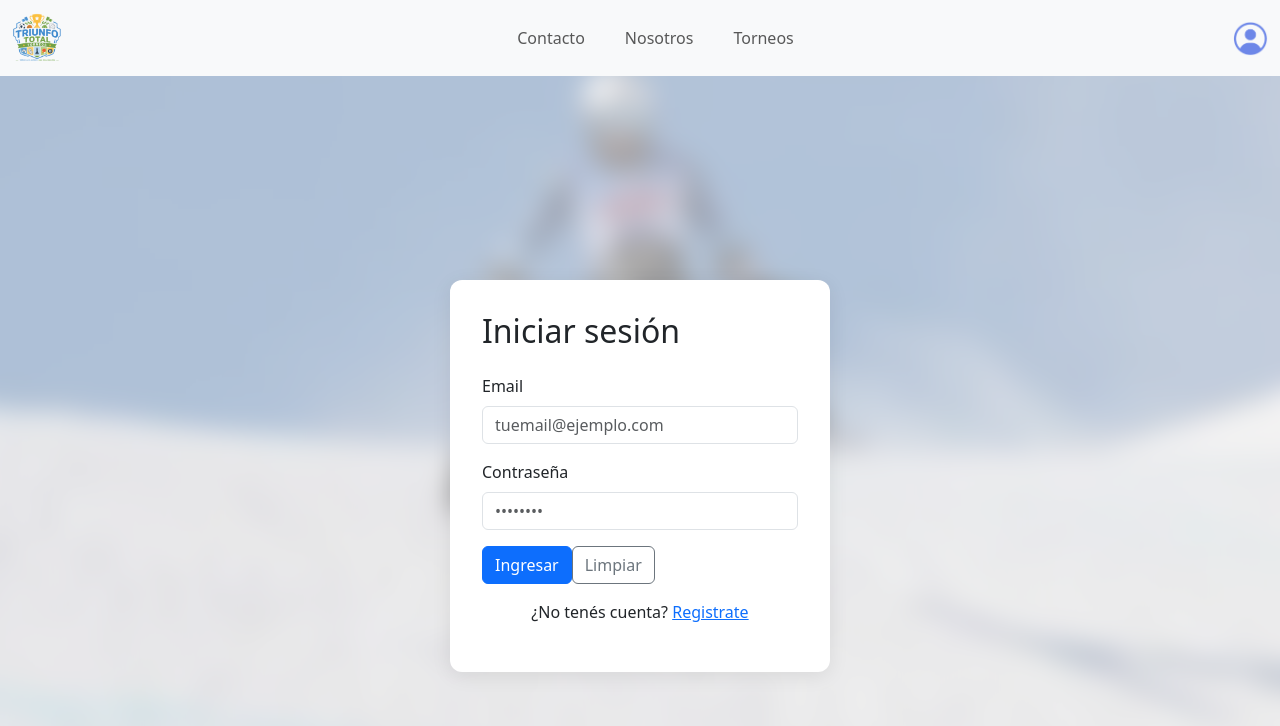
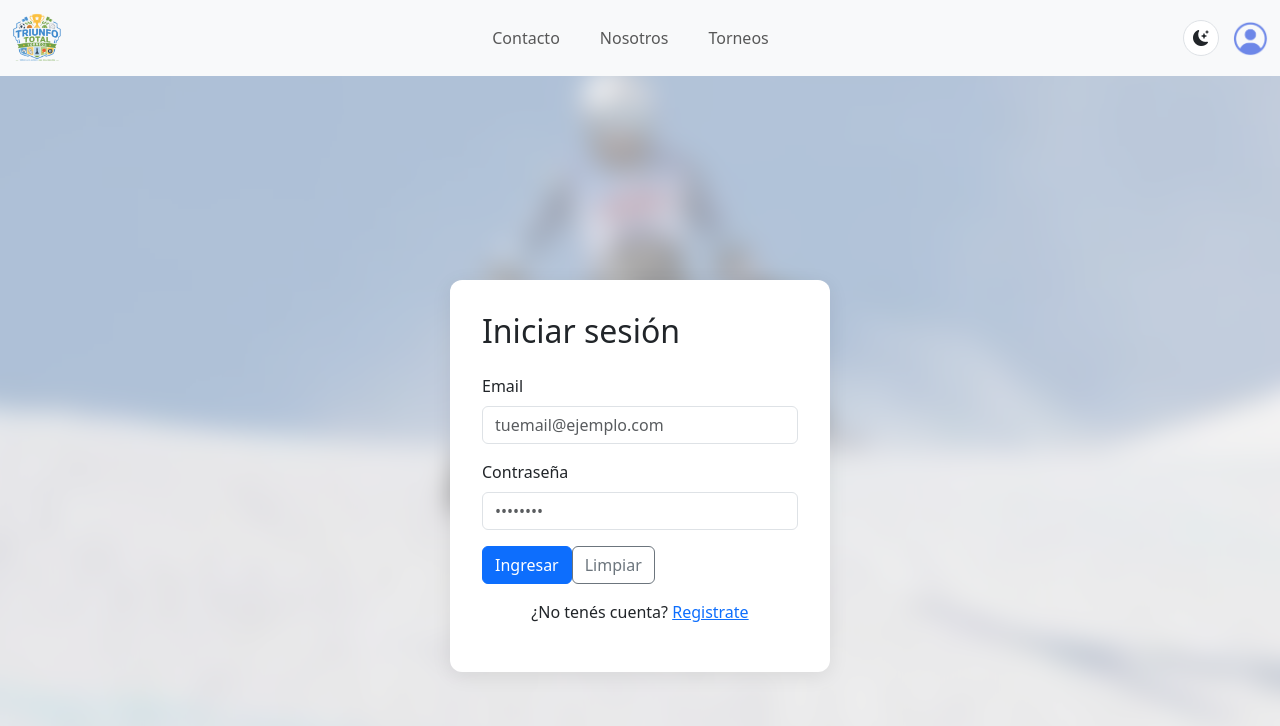
Before and after one commit to MicaelaChans/ByteCraft, a React (Vite) app in the folder TriunfoTotal/: page /login in a window 1280 px wide. Shown: the top 726 px of the page. Built offline with nearby package versions, Linux system fonts and the light colour scheme.

Commit message:
Modo claro/oscuro
Se agrega la función claro/oscuro en el navbar. (agregando una carpeta nueva con dos archivos(ThemeToggle.jsx y la carpeta Hooks, la cual tiene el archivo useTheme.js)) Tambien se modificó el archivo Readme.MD y se puso información real del proyecto

```diff
--- /dev/null
+++ b/TriunfoTotal/src/Hooks/useTheme.js
@@ -0,0 +1,28 @@
+import { useEffect, useState } from "react";
+
+const STORAGE_KEY = "triunfototal-theme";
+
+function getInitialTheme() {
+  const saved = localStorage.getItem(STORAGE_KEY);
+  if (saved === "light" || saved === "dark") return saved;
+
+  // si el usuario no eligió nada todavía, respetamos la preferencia del sistema
+  const prefersDark = window.matchMedia("(prefers-color-scheme: dark)").matches;
+  return prefersDark ? "dark" : "light";
+}
+
+export function useTheme() {
+  const [theme, setTheme] = useState(getInitialTheme);
+
+  useEffect(() => {
+    // Bootstrap 5.3+ lee este atributo y re-tematiza sus propios componentes solo
+    document.documentElement.setAttribute("data-bs-theme", theme);
+    localStorage.setItem(STORAGE_KEY, theme);
+  }, [theme]);
+
+  function toggleTheme() {
+    setTheme((prev) => (prev === "light" ? "dark" : "light"));
+  }
+
+  return { theme, toggleTheme };
+}
--- a/TriunfoTotal/src/components/partials/Navbar.jsx
+++ b/TriunfoTotal/src/components/partials/Navbar.jsx
@@ -2,6 +2,7 @@ import { useState, useRef, useEffect } from "react";
 import { Link, useNavigate } from "react-router-dom";
 import { useSelector, useDispatch } from "react-redux";
 import { logout } from "../../redux/userSlice";
+import ThemeToggle from "./ThemeToggle" // importa el componente ThemeToggle para el modo claro/oscuro
 import "../../css/styles.css";
 
 function Navbar() {
@@ -71,6 +72,7 @@ function Navbar() {
         </div>
 
         <div className="nav-right" ref={menuRef}>
+          <ThemeToggle /> {/* agrega el componente ThemeToggle al navbar */}
           {user ? (
             <div className="profile-menu">
               <button
--- /dev/null
+++ b/TriunfoTotal/src/components/partials/ThemeToggle.jsx
@@ -0,0 +1,20 @@
+import { useTheme } from "../../hooks/useTheme";
+
+function ThemeToggle() {
+  const { theme, toggleTheme } = useTheme();
+  const isDark = theme === "dark";
+
+  return (
+    <button
+      type="button"
+      className="theme-toggle"
+      onClick={toggleTheme}
+      aria-label={isDark ? "Activar modo claro" : "Activar modo oscuro"}
+      title={isDark ? "Modo claro" : "Modo oscuro"}
+    >
+      <i className={`bi ${isDark ? "bi-sun-fill" : "bi-moon-stars-fill"}`}></i>
+    </button>
+  );
+}
+
+export default ThemeToggle;
--- a/TriunfoTotal/src/css/styles.css
+++ b/TriunfoTotal/src/css/styles.css
@@ -1,3 +1,54 @@
+/* THEME (modo claro/oscuro) */
+
+body {
+    background-color: var(--bs-body-bg);
+    color: var(--bs-body-color);
+    transition: background-color 0.25s ease, color 0.25s ease;
+}
+
+[data-bs-theme="dark"] .profile-dropdown,
+[data-bs-theme="dark"] .login-card,
+[data-bs-theme="dark"] .register-card,
+[data-bs-theme="dark"] .profile-card,
+[data-bs-theme="dark"] .tournament-card,
+[data-bs-theme="dark"] .tournaments-row-arrow,
+[data-bs-theme="dark"] .main-layout {
+    background-color: var(--bs-body-bg);
+    color: var(--bs-body-color);
+}
+
+[data-bs-theme="dark"] .profile-info {
+    background-color: var(--bs-secondary-bg);
+}
+
+[data-bs-theme="dark"] .profile-dropdown-email,
+[data-bs-theme="dark"] .profile-dropdown-item {
+    color: var(--bs-body-color);
+    border-color: var(--bs-border-color);
+}
+
+[data-bs-theme="dark"] .profile-dropdown-item:hover {
+    background-color: var(--bs-secondary-bg);
+}
+
+[data-bs-theme="dark"] .profile-info-row {
+    border-color: var(--bs-border-color);
+}
+
+[data-bs-theme="dark"] .search-input {
+    background-color: var(--bs-body-bg);
+    color: var(--bs-body-color);
+    border-color: var(--bs-border-color);
+}
+
+[data-bs-theme="dark"] #sectionAbout2 {
+    background-color: var(--bs-secondary-bg);
+}
+
+[data-bs-theme="dark"] .tournaments-row-section {
+    background-color: var(--bs-secondary-bg);
+}
+
 /*NAVBAR*/
 
 .navbar .container-fluid {
@@ -18,6 +69,29 @@
 
 .nav-right {
     margin-left: auto;
+    display: flex;
+    align-items: center;
+    gap: 14px;
+}
+
+.theme-toggle {
+    display: flex;
+    align-items: center;
+    justify-content: center;
+    width: 36px;
+    height: 36px;
+    border-radius: 50%;
+    border: 1px solid var(--bs-border-color);
+    background: var(--bs-body-bg);
+    color: var(--bs-body-color);
+    cursor: pointer;
+    transition: transform 0.2s, background-color 0.2s;
+    font-size: 16px;
+}
+
+.theme-toggle:hover {
+    transform: rotate(15deg);
+    background: var(--bs-secondary-bg);
 }
 
 .navbar-brand img {
```
Also changed, not shown: 1 other file (tests, documents, lock files or other folders).
